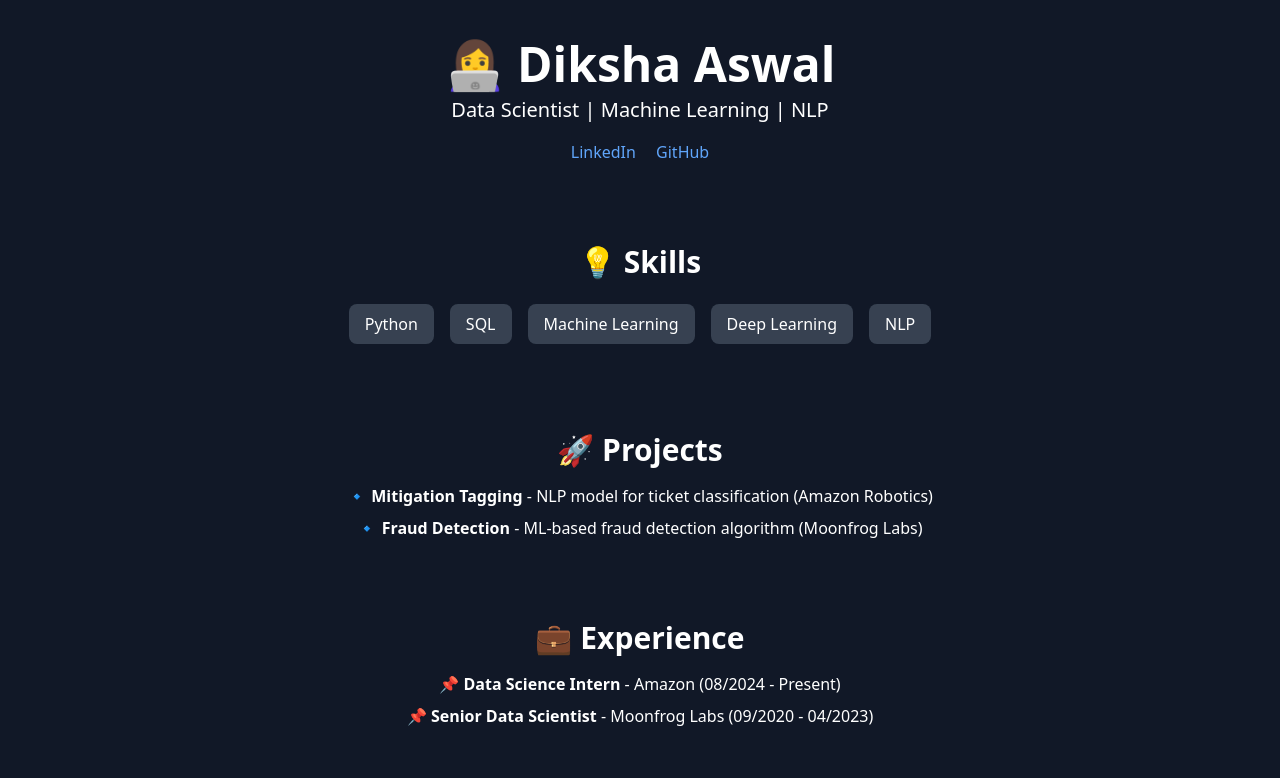
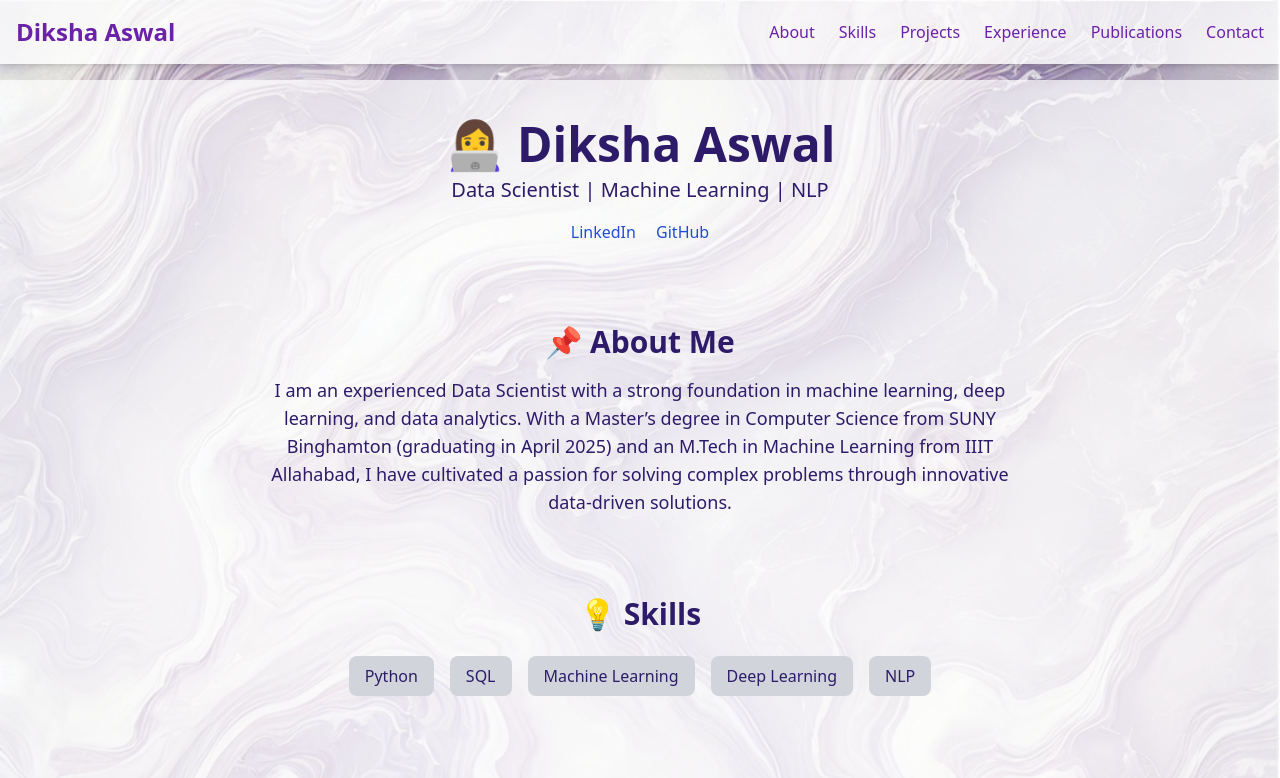
Before and after one commit to dikshaaswal/dikshaaswal.github.io, a website: page index.html in a window 1280 px wide. Shown: the top 778 px of the page. Drawn offline with nearby package versions, Linux system fonts and the light colour scheme.

Commit message:
Changed Background and added navigation

```diff
--- a/index.html
+++ b/index.html
@@ -5,32 +5,76 @@
     <meta name="viewport" content="width=device-width, initial-scale=1.0">
     <title>Diksha Aswal - Data Scientist</title>
     <script src="https://cdn.tailwindcss.com"></script>
+    <style>
+        body {
+            background: url('assets/Background_Image.jpg') no-repeat center center fixed;
+            background-size: cover;
+            color: #2D1B69; /* Dark purple text */
+            position: relative;
+        }
+        body::before {
+            content: "";
+            position: absolute;
+            top: 0;
+            left: 0;
+            width: 100%;
+            height: 100%;
+            background: rgba(255, 255, 255, 0.7); /* 50% transparent overlay */
+            z-index: -1;
+        }
+    </style>
 </head>
-<body class="bg-gray-900 text-white">
-    <div class="container mx-auto p-10 text-center">
+<body>
+    <!-- Header Navigation -->
+    <nav class="bg-white bg-opacity-80 shadow-md fixed w-full top-0 z-10">
+        <div class="container mx-auto flex justify-between items-center p-4">
+            <h1 class="text-2xl font-bold text-purple-800">Diksha Aswal</h1>
+            <ul class="flex space-x-6">
+                <li><a href="#about" class="text-purple-800 hover:text-purple-600">About</a></li>
+                <li><a href="#skills" class="text-purple-800 hover:text-purple-600">Skills</a></li>
+                <li><a href="#projects" class="text-purple-800 hover:text-purple-600">Projects</a></li>
+                <li><a href="#experience" class="text-purple-800 hover:text-purple-600">Experience</a></li>
+                <li><a href="#publications" class="text-purple-800 hover:text-purple-600">Publications</a></li>
+                <li><a href="#contact" class="text-purple-800 hover:text-purple-600">Contact</a></li>
+            </ul>
+        </div>
+    </nav>
+
+    <div class="container mx-auto p-10 text-center mt-20" id="about">
         <!-- Hero Section -->
         <h1 class="text-5xl font-bold">👩‍💻 Diksha Aswal</h1>
         <p class="text-xl mt-2">Data Scientist | Machine Learning | NLP</p>
         <div class="mt-4">
-            <a href="https://www.linkedin.com/in/diksha-aswal-04aa82a2/" class="text-blue-400 mx-2">LinkedIn</a>
-            <a href="https://github.com/dikshaaswal" class="text-blue-400 mx-2">GitHub</a>
+            <a href="https://www.linkedin.com/in/diksha-aswal-04aa82a2/" class="text-blue-700 mx-2">LinkedIn</a>
+            <a href="https://github.com/dikshaaswal" class="text-blue-700 mx-2">GitHub</a>
         </div>
     </div>
 
+    <!-- Summary Section -->
+    <div class="container mx-auto p-10 text-center">
+        <h2 class="text-3xl font-semibold">📌 About Me</h2>
+        <p class="mt-4 max-w-3xl mx-auto text-lg">
+            I am an experienced Data Scientist with a strong foundation in machine learning, deep learning, and data analytics.
+            With a Master’s degree in Computer Science from SUNY Binghamton (graduating in April 2025) and an M.Tech in
+            Machine Learning from IIIT Allahabad, I have cultivated a passion for solving complex problems through innovative
+            data-driven solutions.
+        </p>
+    </div>
+
     <!-- Skills Section -->
-    <div class="container mx-auto p-10">
+    <div class="container mx-auto p-10" id="skills">
         <h2 class="text-3xl font-semibold text-center">💡 Skills</h2>
         <div class="flex flex-wrap justify-center mt-4">
-            <span class="bg-gray-700 px-4 py-2 m-2 rounded-lg">Python</span>
-            <span class="bg-gray-700 px-4 py-2 m-2 rounded-lg">SQL</span>
-            <span class="bg-gray-700 px-4 py-2 m-2 rounded-lg">Machine Learning</span>
-            <span class="bg-gray-700 px-4 py-2 m-2 rounded-lg">Deep Learning</span>
-            <span class="bg-gray-700 px-4 py-2 m-2 rounded-lg">NLP</span>
+            <span class="bg-gray-300 px-4 py-2 m-2 rounded-lg">Python</span>
+            <span class="bg-gray-300 px-4 py-2 m-2 rounded-lg">SQL</span>
+            <span class="bg-gray-300 px-4 py-2 m-2 rounded-lg">Machine Learning</span>
+            <span class="bg-gray-300 px-4 py-2 m-2 rounded-lg">Deep Learning</span>
+            <span class="bg-gray-300 px-4 py-2 m-2 rounded-lg">NLP</span>
         </div>
     </div>
 
     <!-- Projects Section -->
-    <div class="container mx-auto p-10">
+    <div class="container mx-auto p-10" id="projects">
         <h2 class="text-3xl font-semibold text-center">🚀 Projects</h2>
         <div class="mt-4 text-center">
             <p class="mt-2">🔹 <b>Mitigation Tagging</b> - NLP model for ticket classification (Amazon Robotics)</p>
@@ -39,7 +83,7 @@
     </div>
 
     <!-- Experience Section -->
-    <div class="container mx-auto p-10">
+    <div class="container mx-auto p-10" id="experience">
         <h2 class="text-3xl font-semibold text-center">💼 Experience</h2>
         <div class="mt-4 text-center">
             <p class="mt-2">📌 <b>Data Science Intern</b> - Amazon (08/2024 - Present)</p>
@@ -48,15 +92,15 @@
     </div>
 
     <!-- Publications Section -->
-    <div class="container mx-auto p-10">
+    <div class="container mx-auto p-10" id="publications">
         <h2 class="text-3xl font-semibold text-center">📜 Publications</h2>
         <div class="mt-4 text-center">
-            <a href="https://doi.org/10.1007/s00138-021-01206-5" class="text-blue-400">🔹 Absolute IoU for Bounding Box Regression (Springer)</a>
+            <a href="https://doi.org/10.1007/s00138-021-01206-5" class="text-blue-700">🔹 Absolute IoU for Bounding Box Regression (Springer)</a>
         </div>
     </div>
 
     <!-- Contact Section -->
-    <div class="container mx-auto p-10 text-center">
+    <div class="container mx-auto p-10 text-center" id="contact">
         <h2 class="text-3xl font-semibold">📬 Contact</h2>
         <p class="mt-2">📧 Email: diksha.aswal94@gmail.com</p>
     </div>
```
Also changed, not shown: assets/Background_Image.jpg (added), 1 other file.
